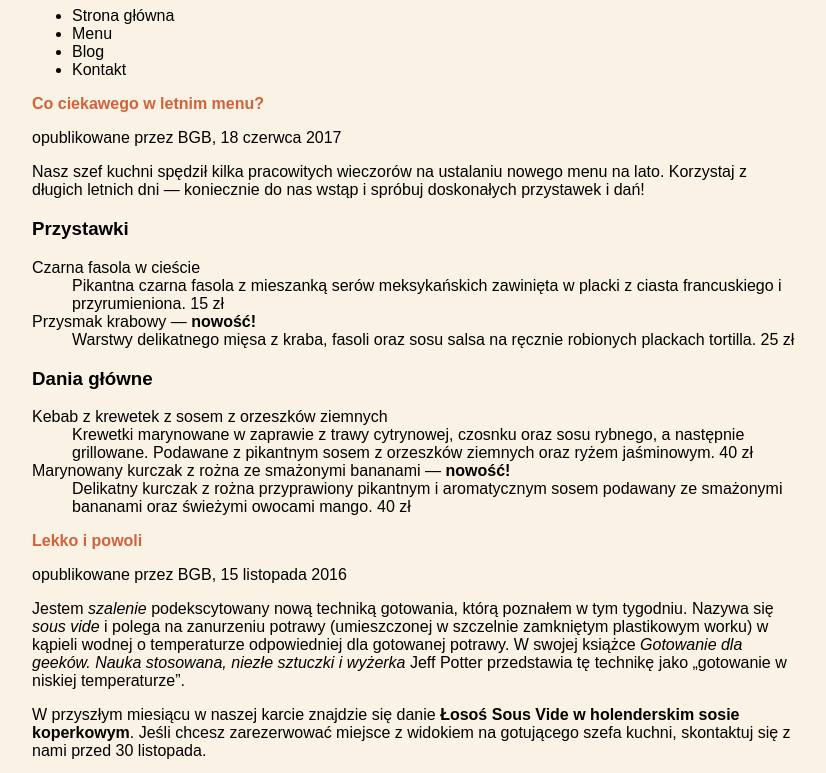
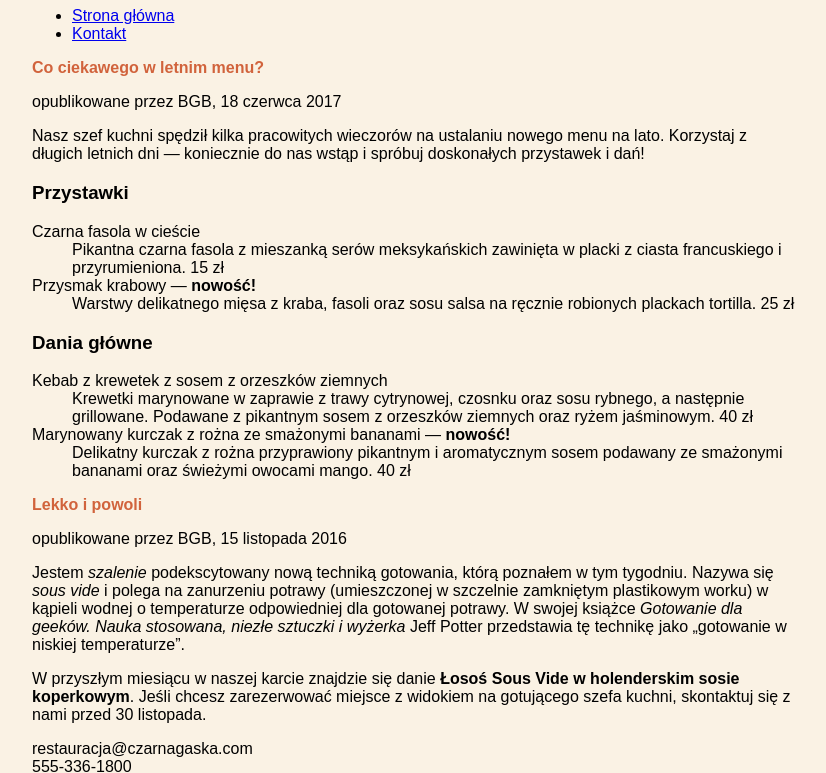
Before and after one commit to JakubSadowski98/bistro, a website: page bistro_blog.html in a window 1280 px wide. Shown: the part 82-855 px from the top of the page, without its empty margins (224-1050 px from the left). Drawn offline with Linux system fonts and the light colour scheme.

Commit message:
Add link to subpage

```diff
--- a/bistro_blog.html
+++ b/bistro_blog.html
@@ -9,10 +9,8 @@
     <header>
       <h1>Blog "Pod Czarną Gąską"</h1>
       <ul>
-        <li>Strona główna</li>
-        <li>Menu</li>
-        <li>Blog</li>
-        <li>Kontakt</li>
+        <li><a href="index.html">Strona główna</a></li>
+        <li><a href="#about">Kontakt</a></li>
       </ul>
     </header>
     <article>
@@ -52,6 +50,7 @@
     </article>
     <footer>
       <div id="about">
+        <h2>Kontakt</h2>
         <p>Lokalizacja:<br>Kuchary, ul. Smaczna 13</p>
         <p>Godziny otwarcia:<br>od wtorku do soboty od <time datetime="11:00">11</time> do <time datetime="23:00">23</time></p>
       </div>
```
Also changed, not shown: index.html (+6 -1 lines).
